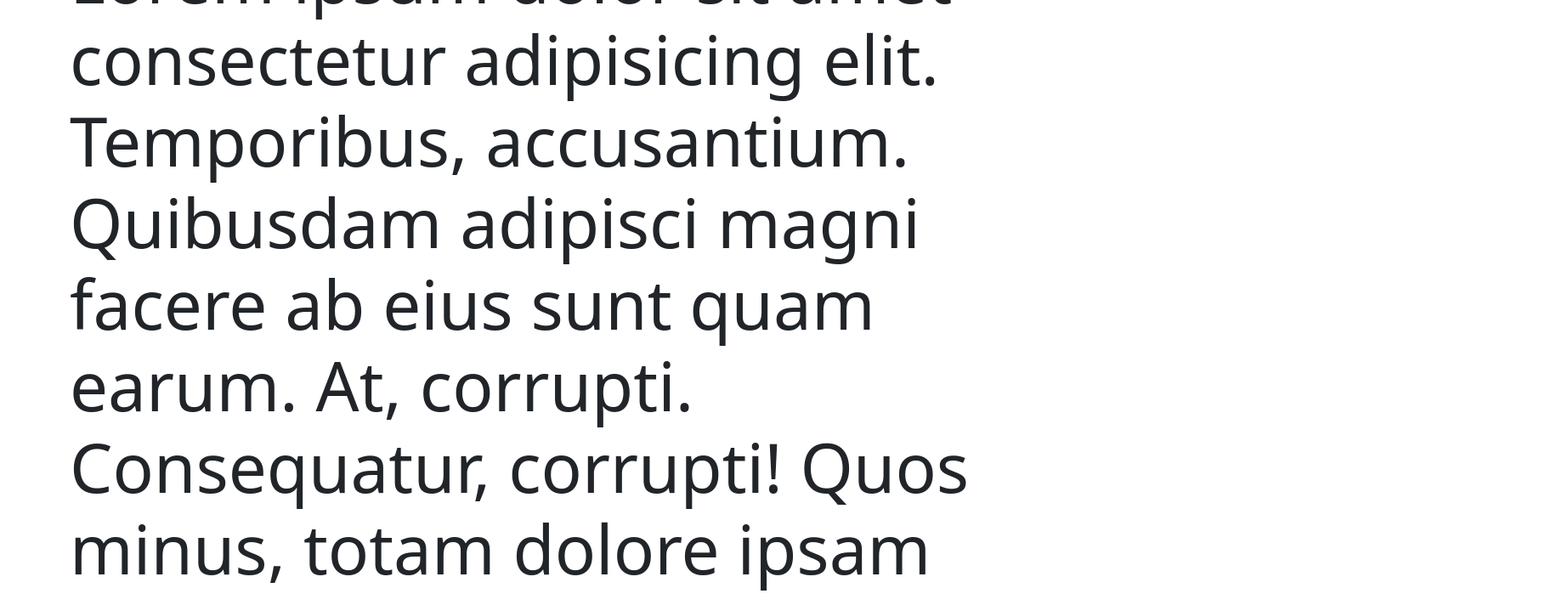
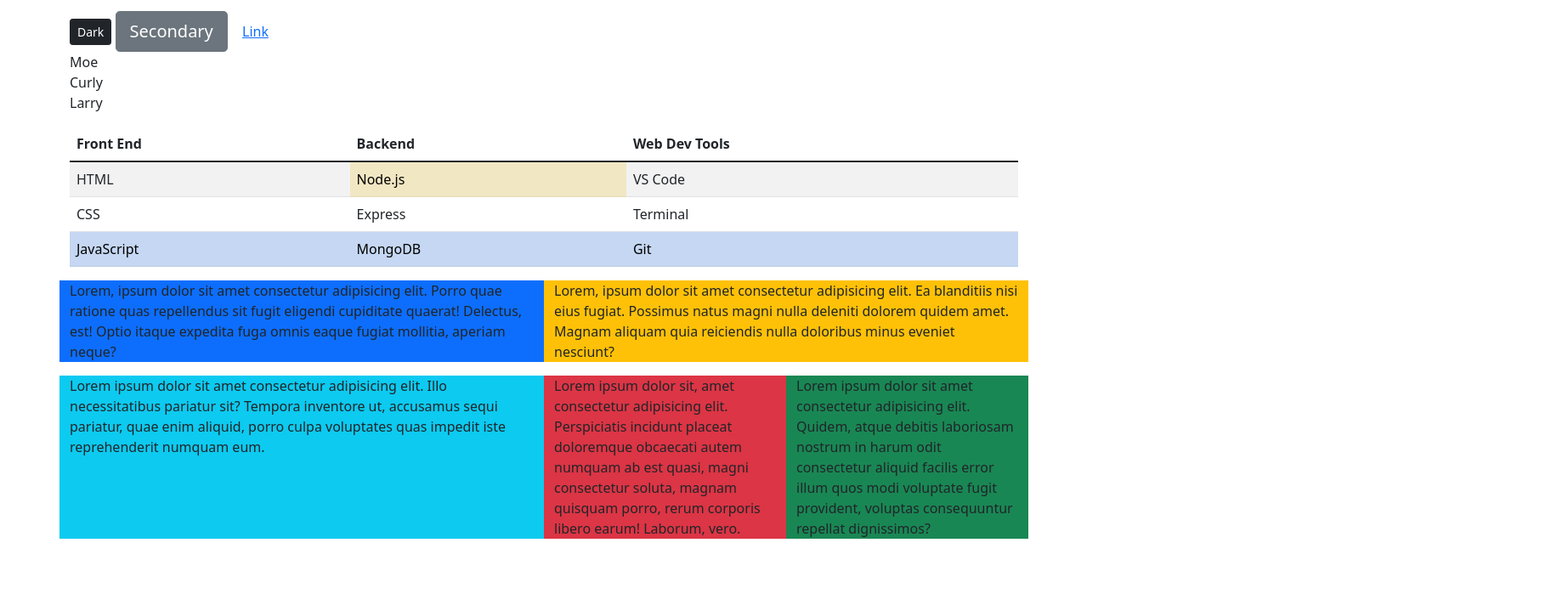
Before and after one commit to cman0493/BootstrapExercise, a plain HTML site: page index.html in a window 1280 px wide. Shown: the part 295-1007 px from the top of the page at 85% size, 1825 px wide, since content can reach past the window. After the commit the page ends 945 px from the top, so only its background shows below. Drawn offline with nearby package versions, Linux system fonts and the light colour scheme.

Commit message:
Fixed minor errors

```diff
--- a/index.html
+++ b/index.html
@@ -35,13 +35,13 @@
           <li><a class="dropdown-item" href="#">Something else here</a></li>
         </ul>
       </div>
-  <div class="container display-1">
-    <h1>Bootstrap Feels Like Cheating</h1>
+  <div class="container">
+    <h1 class="display-1">Bootstrap Feels Like Cheating</h1>
     <h2 class="text-muted bg-danger">Muted Danger</h2>
-    <p>Lorem ipsum dolor sit amet consectetur adipisicing elit. Temporibus, accusantium. Quibusdam adipisci magni facere ab eius sunt quam earum. At, corrupti. Consequatur, corrupti! Quos minus, totam dolore ipsam minima aspernatur!</p>
-    <button class="btn btn-dark btn-sm"></button>
-    <button class="btn btn-secondary btn-lg"></button><
-    <button class="btn btn-link"></button>
+    <p class="text-nowrap">Lorem ipsum dolor sit amet consectetur adipisicing elit. Temporibus, accusantium. Quibusdam adipisci magni facere ab eius sunt quam earum. At, corrupti. Consequatur, corrupti! Quos minus, totam dolore ipsam minima aspernatur!</p>
+    <button class="btn btn-dark btn-sm">Dark</button>
+    <button class="btn btn-secondary btn-lg">Secondary</button>
+    <button class="btn btn-link">Link</button>
     <ol class="list-unstyled">
         <li>Moe</li>
         <li>Curly</li>
@@ -52,37 +52,37 @@
           <tr>
             <th>Front End</th>
             <th>Backend</th>
-            <th class="bg-primary">Web Dev Tools</th>
+            <th>Web Dev Tools</th>
           </tr>
         </thead>
         <tbody>
             <tr>
               <td>HTML</td>
-                <td>CSS</td>
-                <td>JavaScript</td>
+              <td class="table-warning">Node.js</td>
+              <td>VS Code</td>
             </tr>
             <tr>
-            <td class="bg-warning">Node.js</td>
+              <td>CSS</td>
               <td>Express</td>
+              <td>Terminal</td>
+            </tr>
+            <tr class="table-primary">
+              <td>JavaScript</td>
               <td>MongoDB</td>
-          </tr>
-          <tr>
-            <td>VS Code</td>
-            <td>Terminal</td>
               <td>Git</td>
             </tr>
           </tbody>
         </table>
-        <div>
         <div class="row">
-            <p class="bg-primary">Lorem, ipsum dolor sit amet consectetur adipisicing elit. Porro quae ratione quas repellendus sit fugit eligendi cupiditate quaerat! Delectus, est! Optio itaque expedita fuga omnis eaque fugiat mollitia, aperiam neque?</p>
-            <p class="bg-warning">Lorem, ipsum dolor sit amet consectetur adipisicing elit. Ea blanditiis nisi eius fugiat. Possimus natus magni nulla deleniti dolorem quidem amet. Magnam aliquam quia reiciendis nulla doloribus minus eveniet nesciunt?</p>
+            <p class="bg-primary col">Lorem, ipsum dolor sit amet consectetur adipisicing elit. Porro quae ratione quas repellendus sit fugit eligendi cupiditate quaerat! Delectus, est! Optio itaque expedita fuga omnis eaque fugiat mollitia, aperiam neque?</p>
+            <p class="bg-warning col">Lorem, ipsum dolor sit amet consectetur adipisicing elit. Ea blanditiis nisi eius fugiat. Possimus natus magni nulla deleniti dolorem quidem amet. Magnam aliquam quia reiciendis nulla doloribus minus eveniet nesciunt?</p>
         </div>
         <section class="row">
-            <p class="bg-info">Lorem ipsum dolor sit amet consectetur adipisicing elit. Illo necessitatibus pariatur sit? Tempora inventore ut, accusamus sequi pariatur, quae enim aliquid, porro culpa voluptates quas impedit iste reprehenderit numquam eum.</p>
-            <p class="bg-danger">Lorem ipsum dolor sit, amet consectetur adipisicing elit. Perspiciatis incidunt placeat doloremque obcaecati autem numquam ab est quasi, magni consectetur soluta, magnam quisquam porro, rerum corporis libero earum! Laborum, vero.</p>
-            <p class="bg-success">Lorem ipsum dolor sit amet consectetur adipisicing elit. Quidem, atque debitis laboriosam nostrum in harum odit consectetur aliquid facilis error illum quos modi voluptate fugit provident, voluptas consequuntur repellat dignissimos?</p>
+            <p class="bg-info col-6">Lorem ipsum dolor sit amet consectetur adipisicing elit. Illo necessitatibus pariatur sit? Tempora inventore ut, accusamus sequi pariatur, quae enim aliquid, porro culpa voluptates quas impedit iste reprehenderit numquam eum.</p>
+            <p class="bg-danger col-3">Lorem ipsum dolor sit, amet consectetur adipisicing elit. Perspiciatis incidunt placeat doloremque obcaecati autem numquam ab est quasi, magni consectetur soluta, magnam quisquam porro, rerum corporis libero earum! Laborum, vero.</p>
+            <p class="bg-success col-3">Lorem ipsum dolor sit amet consectetur adipisicing elit. Quidem, atque debitis laboriosam nostrum in harum odit consectetur aliquid facilis error illum quos modi voluptate fugit provident, voluptas consequuntur repellat dignissimos?</p>
         </section>
+        </div>
 
   <script src="https://cdn.jsdelivr.net/npm/bootstrap@5.1.1/dist/js/bootstrap.bundle.min.js" integrity="sha384-/bQdsTh/da6pkI1MST/rWKFNjaCP5gBSY4sEBT38Q/9RBh9AH40zEOg7Hlq2THRZ" crossorigin="anonymous"></script>
 </body>
```
Lines whose indentation alone changed are shown as unchanged.
